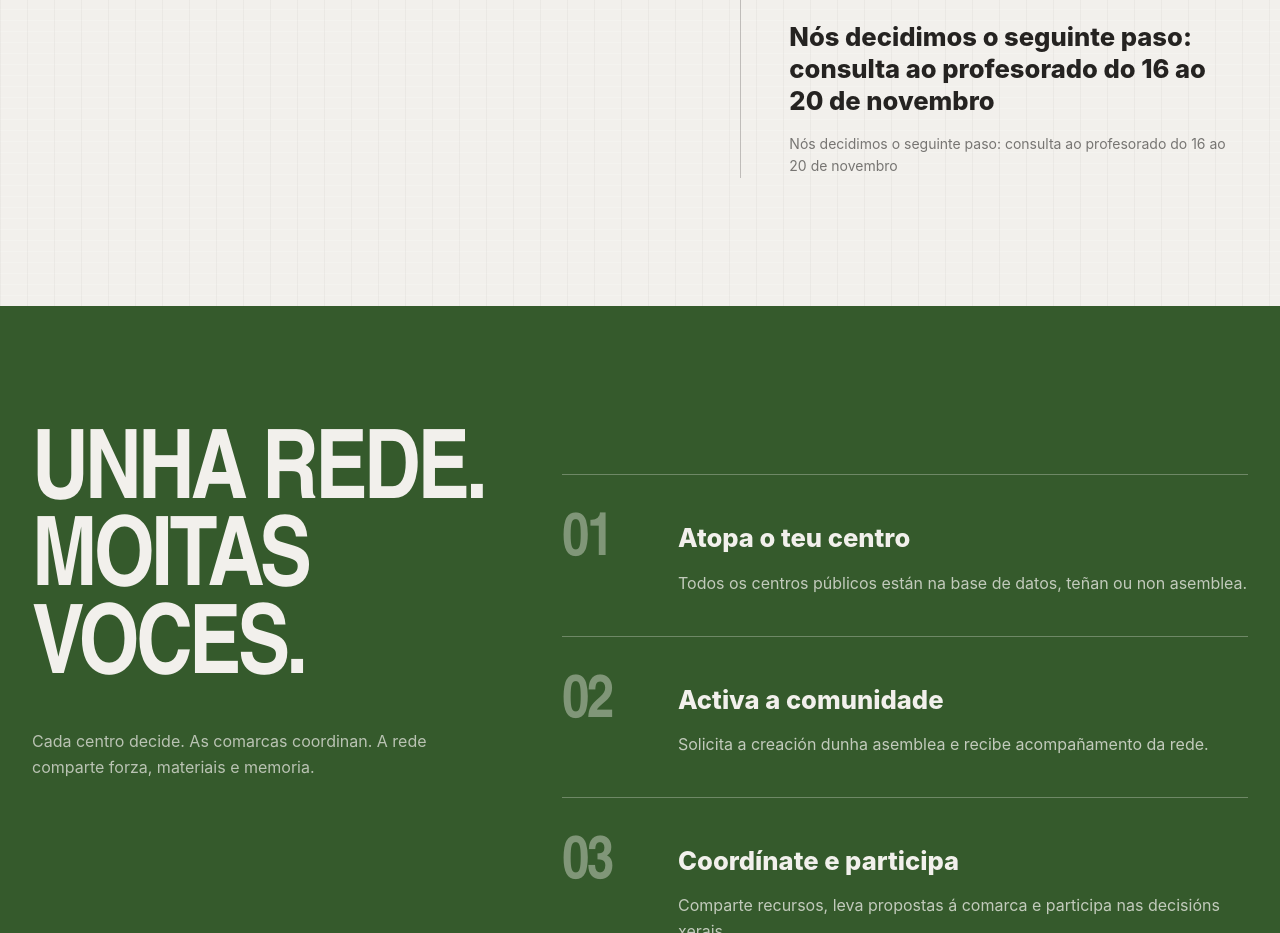
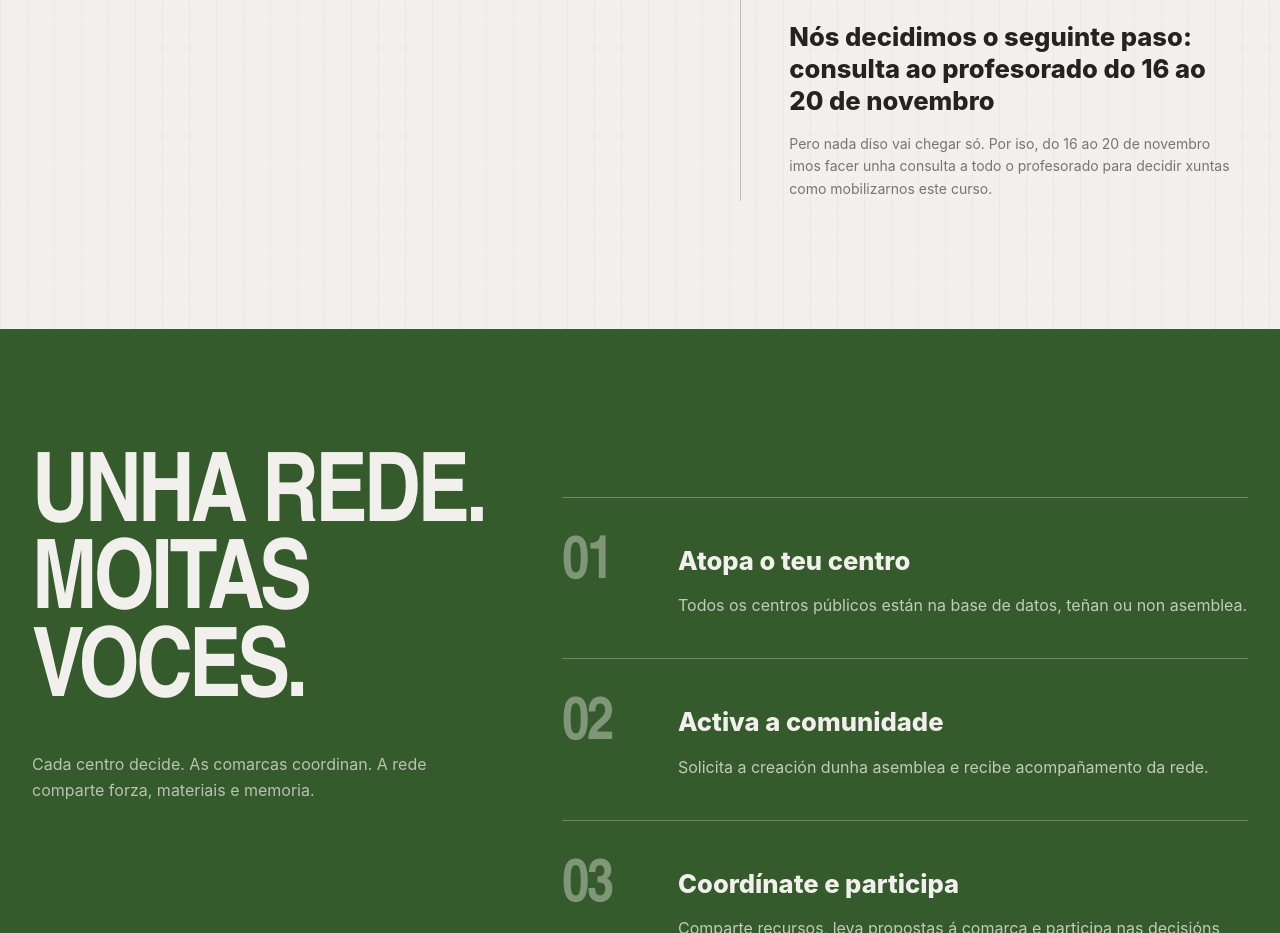
Before and after one commit to asembleasensino/web, an Astro site: page / in a window 1280 px wide. Shown: the part 3466-4399 px from the top of the page. Built offline with nearby package versions, Linux system fonts and the light colour scheme; Astro itself is replaced by a stand-in of ours; no server answers.

Commit message:
Update Actualidade “2026-11-05-nós-decidimos-o-seguinte-paso-consulta-ao-profesorado-do-16-ao-20-de-novembro”

```diff
--- a/content/actualidade/2026-11-05-nós-decidimos-o-seguinte-paso-consulta-ao-profesorado-do-16-ao-20-de-novembro.md
+++ b/content/actualidade/2026-11-05-nós-decidimos-o-seguinte-paso-consulta-ao-profesorado-do-16-ao-20-de-novembro.md
@@ -3,8 +3,9 @@ title: "Nós decidimos o seguinte paso: consulta ao profesorado do 16 ao 20 de
   novembro"
 date: 2026-11-05T20:00:00.000+01:00
 type: Convocatoria
-summary: "Nós decidimos o seguinte paso: consulta ao profesorado do 16 ao 20 de
-  novembro"
+summary: Pero nada diso vai chegar só. Por iso, do 16 ao 20 de novembro imos
+  facer unha consulta a todo o profesorado para decidir xuntas como mobilizarnos
+  este curso.
 image: /uploads/cabeceira-web-1200x630.png
 featured: false
 convocatoria: false
```
